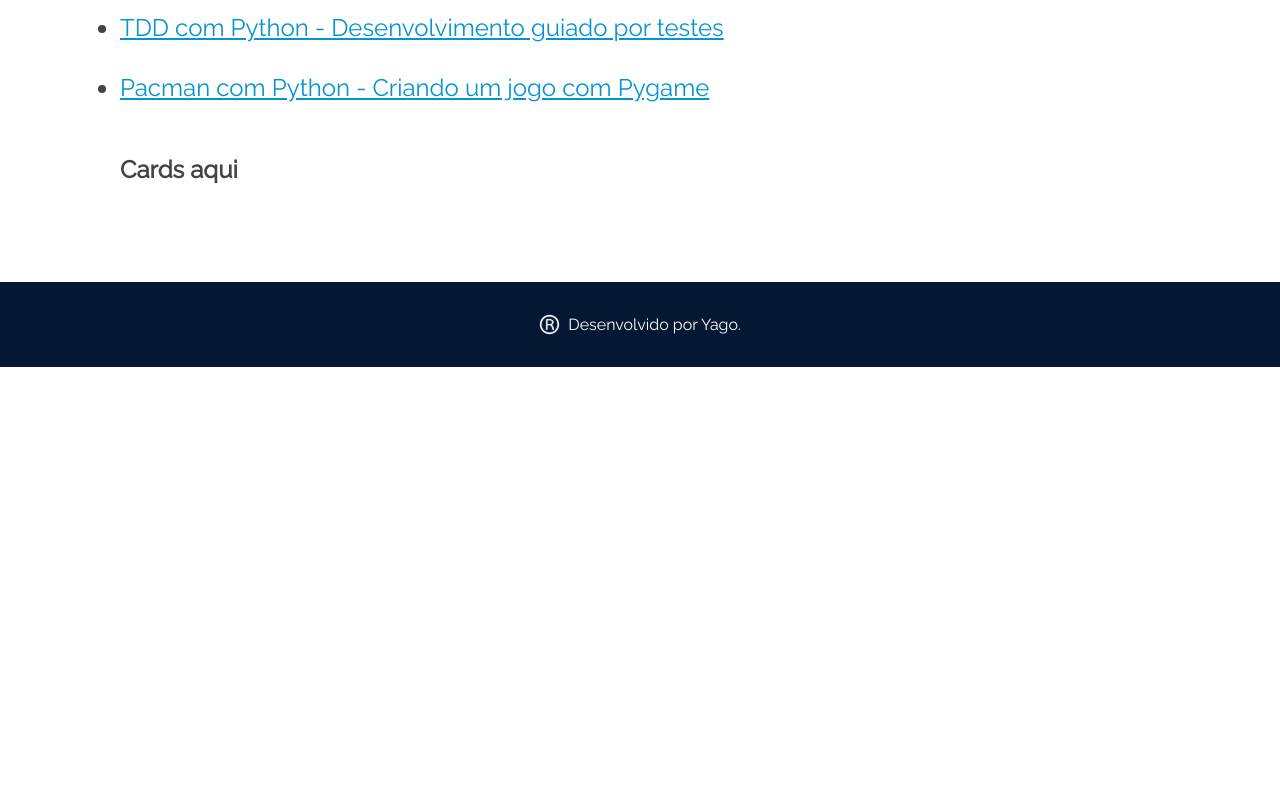
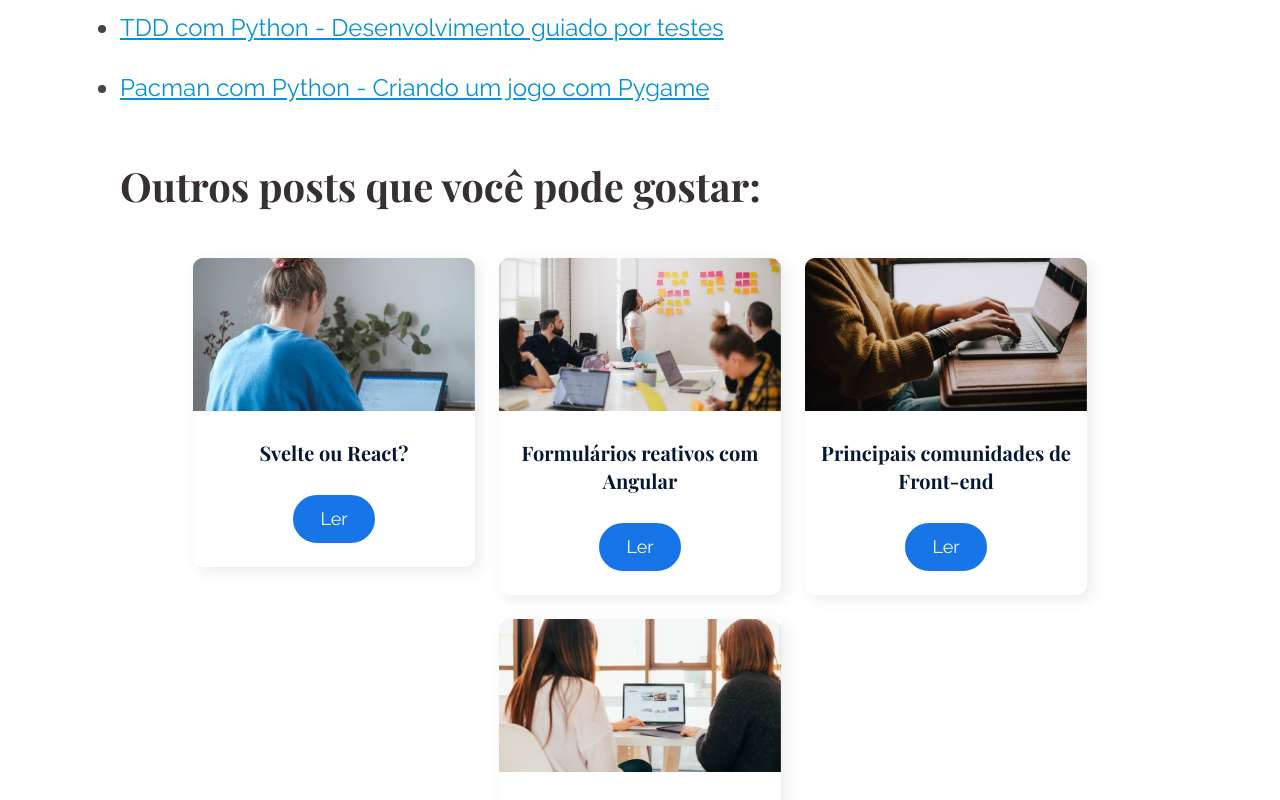
Before and after one commit to yapeansa/ola-mundo.js, a React (Vite) app: page /posts/1 in a window 1280 px wide. Shown: the part 3720-4520 px from the top of the page. Before the commit the page ends 4087 px from the top, so only its background shows below. Built offline with nearby package versions, Linux system fonts and the light colour scheme.

Commit message:
Finalizando o projeto Olá, mundo

```diff
--- a/src/Routes.jsx
+++ b/src/Routes.jsx
@@ -6,10 +6,12 @@
 import PaginaPadrao from "./components/PaginaPadrao"
 import Post from "./paginas/post"
 import NotFound from "./paginas/notfound"
+import ScrollToTop from "./components/ScrollToTop"
 
 const AppRoutes = () => {
     return (
         <BrowserRouter>
+            <ScrollToTop />
             <Menu />
             <Routes>
                 <Route path="/" element={<PaginaPadrao />}>
--- a/src/components/PostCard/index.jsx
+++ b/src/components/PostCard/index.jsx
@@ -4,7 +4,7 @@
 
 const PostCard = ({ post }) => {
     return (
-        <Link to={`posts/${post.id}`}>
+        <Link to={`/posts/${post.id}`}>
             <div className={styles.post}>
                 <img className={styles.capa} src={`/assets/posts/${post.id}/capa.png`} alt="Imagem de capa do post" />
                 <h2 className={styles.titulo}>{post.titulo}</h2>
--- /dev/null
+++ b/src/components/ScrollToTop/index.jsx
@@ -0,0 +1,12 @@
+import { useEffect } from 'react'
+import { useLocation } from 'react-router-dom'
+
+export default function ScrollToTop() {
+    const { pathname } = useLocation()
+
+    useEffect(() => {
+        window.scrollTo(0, 0)
+    }, [pathname])
+
+    return null
+}
--- /dev/null
+++ b/src/paginas/post/Post.module.css
@@ -0,0 +1,14 @@
+.tituloOutrosPosts {
+    font-family: var(--fonte-secundaria);
+    color: #363031;
+    font-size: 2.5rem;
+    padding-top: 1rem;
+    padding-bottom: 2rem;
+}
+
+.postsRecomendados {
+    display: flex;
+    gap: 1.5rem;
+    justify-content: center;
+    flex-wrap: wrap;
+}
--- a/src/paginas/post/index.jsx
+++ b/src/paginas/post/index.jsx
@@ -3,8 +3,10 @@
 import PostModelo from "@/components/PostModelo"
 import ReactMarkdown from 'react-markdown'
 import './Post.css'
+import styles from './Post.module.css'
 import NotFound from '../notfound'
 import PaginaPadrao from "../../components/PaginaPadrao"
+import PostCard from "../../components/PostCard"
 
 export default function Post() {
 
@@ -15,6 +17,11 @@
         return <NotFound />
     }
 
+    const postsRecomendados = posts
+        .filter((post) => post.id !== Number(parametro.id))
+        .sort((a, b) => b.id - a.id)
+        .slice(0, 4)
+
     return (
         <PaginaPadrao>
             <PostModelo
@@ -24,7 +31,18 @@
                 <div className="post-markdown-container">
                     <ReactMarkdown>{post.texto}</ReactMarkdown>
                 </div>
-                <h1>Cards aqui</h1>
+
+                <h2 className={styles.tituloOutrosPosts}>
+                    Outros posts que você pode gostar:
+                </h2>
+
+                <ul className={styles.postsRecomendados}>
+                    {postsRecomendados.map((post) => (
+                        <li key={post.id}>
+                            <PostCard post={post} />
+                        </li>
+                    ))}
+                </ul>
             </PostModelo>
         </PaginaPadrao>
     )
```
